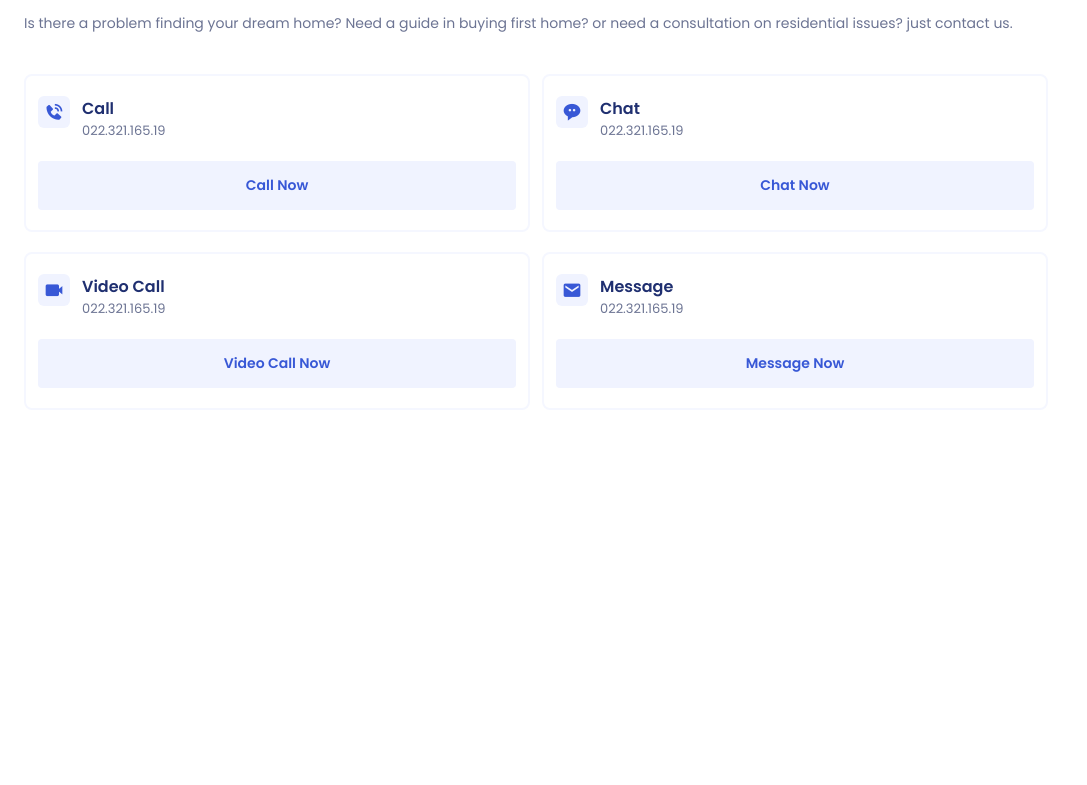
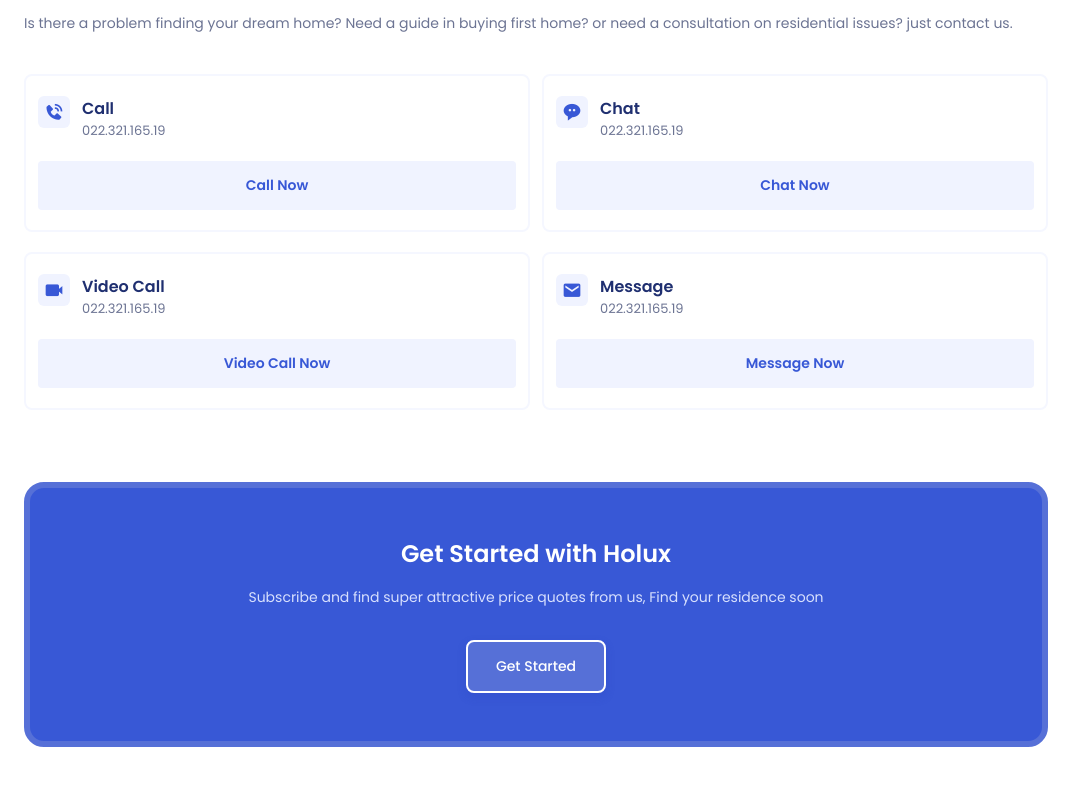
Before and after one commit to lemancebrayilova/Real-State-Website, a plain HTML site: page index.html in a window 1280 px wide. Shown: the part 4401-5186 px from the top of the page, without its empty margins (0-1087 px from the left). Before the commit the page ends 5051 px from the top, so only its background shows below. Drawn offline with nearby package versions, Linux system fonts and the light colour scheme.

Commit message:
subscribe section

```diff
--- a/assets/css/styles.css
+++ b/assets/css/styles.css
@@ -632,7 +632,39 @@ button{
 }
 
 /*=============== SUBSCRIBE ===============*/
+.subscribe{
+  padding: 2.5rem 0;
+}
 
+.subscribe__container{
+  background-color: var(--first-color);
+  padding: 3rem 2rem;
+  border-radius: 1.25rem;
+  border: 6px solid var(--first-color-light);
+  text-align: center;
+}
+
+.subscribe__title{
+  font-size: var(--h2-font-size);
+  color: #fff;
+  margin-bottom: 1rem;
+}
+
+.subscribe__description{
+  color: hsl(228, 90%, 92%);
+  font-size: var(--small-font-size);
+  margin-bottom: 2rem;
+}
+
+.subscribe__button{
+  border: 2px solid #fff;
+  background: var(--first-color-light);
+  font-size: var(--small-font-size);
+}
+
+.subscribe__button:hover{
+  background-color: var(--first-color);
+}
 
 /*=============== FOOTER ===============*/
 
--- a/index.html
+++ b/index.html
@@ -455,7 +455,18 @@
 
             <!--==================== SUBSCRIBE ====================-->
             <section class="subscribe section">
-
+                <div class="subscribe__container container">
+                    <h1 class="subscribe__title">
+                        Get Started with Holux
+                    </h1>
+                    <p class="subscribe__description">
+                        Subscribe and find super attractive price
+                        quotes from us, Find your residence soon
+                    </p>
+                    <a href="#" class="button subscribe__button">
+                        Get Started
+                    </a>
+                </div>
             </section>
         </main>
 
```
